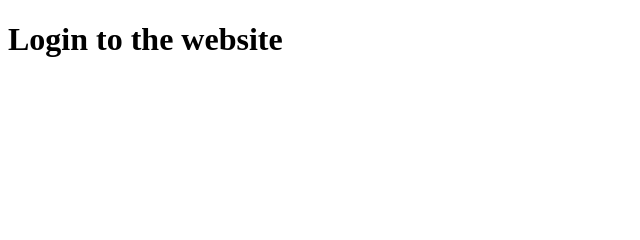
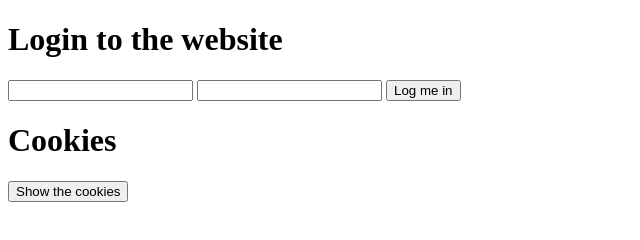
Before and after one commit to mattkrozel/atlas-web_front_end, a website: page Cookies_local_storage/0-index.html in a window 1280 px wide. Shown: the whole page, without its empty margins (0-640 px from the left). Drawn offline with Linux system fonts and the light colour scheme.

Commit message:
task 0 update

```diff
--- a/Cookies_local_storage/0-index.html
+++ b/Cookies_local_storage/0-index.html
@@ -8,6 +8,21 @@
 <body>
 
     <h1>Login to the website</h1>
+    <input type="text" id="firstname">
+    <input type="email" id="email">
+    <button onclick="setCookies()">Log me in</button>
+    <h1>Cookies</h1>
+    <button onclick="showCookies()">Show the cookies</button>
+
+    <script>
+        function setCookies() {
+
+        }
+
+        function showCookies() {
+
+        }
+    </script>
 
 </body>
 </html>
```
